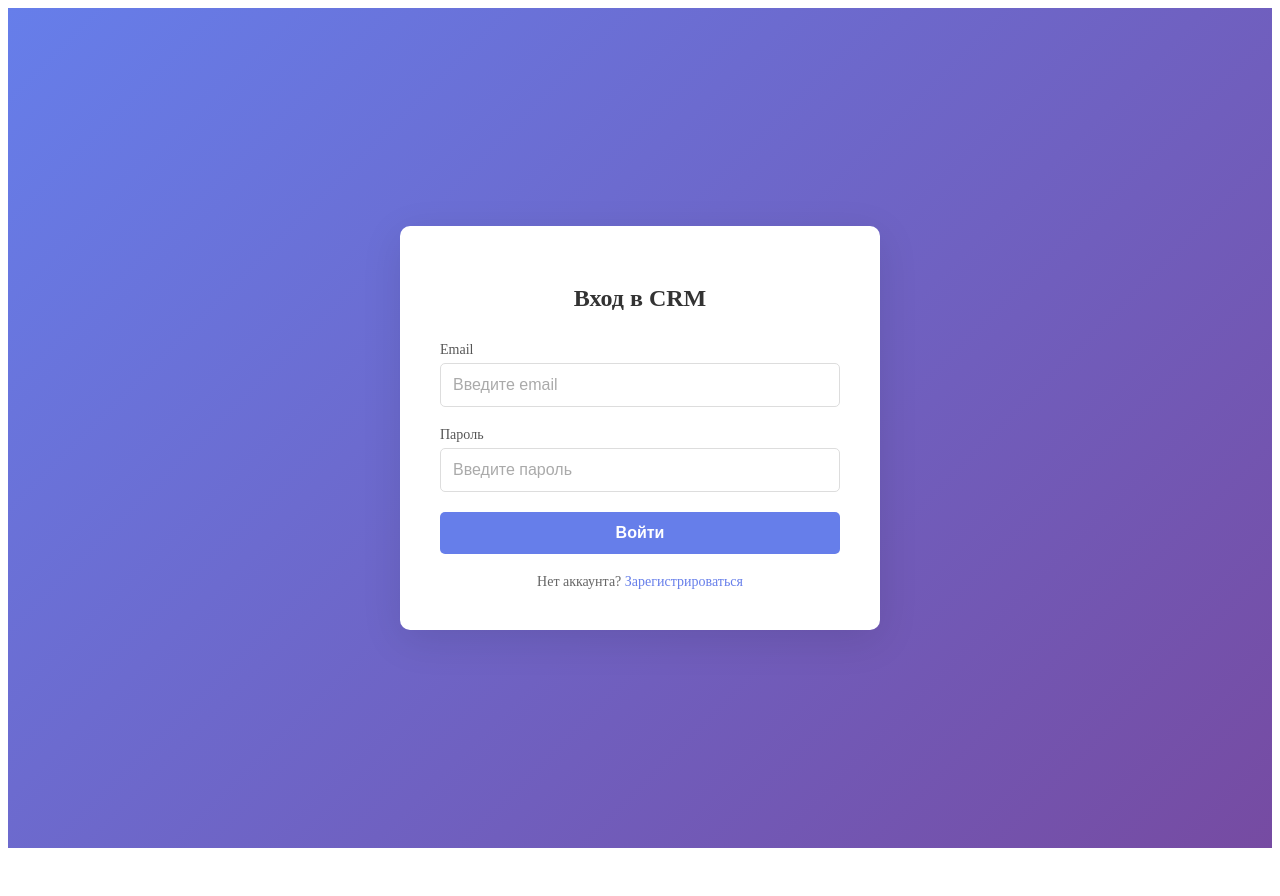
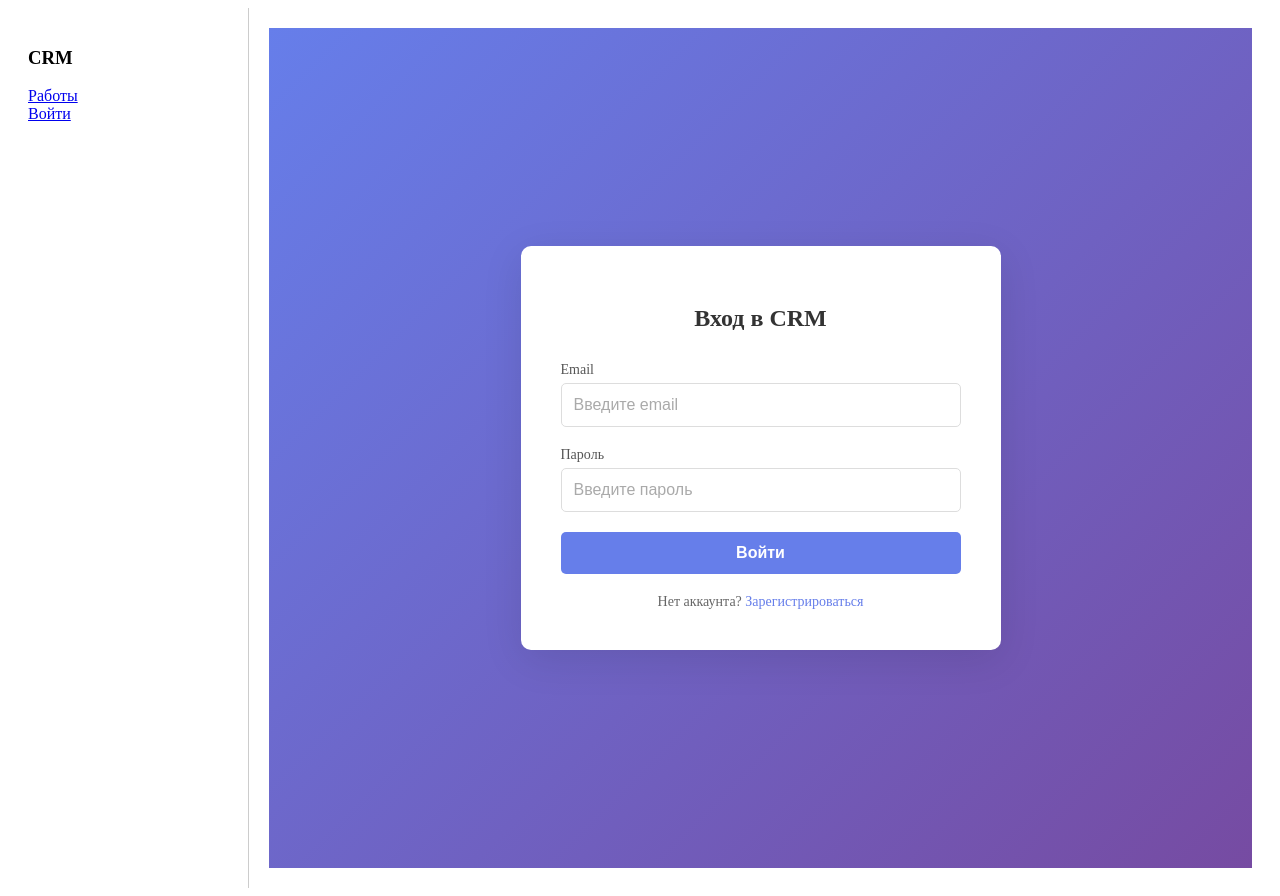
Before and after one commit to mkonchev/CRM-system, a React (Create React App) app in the folder frontend/: page /login in a window 1280 px wide. Before the commit the page ends 856 px from the top, so only its background shows below. Built offline with nearby package versions, Linux system fonts and the light colour scheme.

Commit message:
add /works to main page

```diff
--- a/frontend/src/App.js
+++ b/frontend/src/App.js
@@ -1,4 +1,4 @@
-import { BrowserRouter, Routes, Route, Navigate, Link} from 'react-router-dom';
+import { BrowserRouter, Routes, Route, Navigate, Link } from 'react-router-dom';
 import { useAuth } from './context/AuthContext';
 import LoginPage from './pages/Login/LoginPage';
 import CarsPage from './pages/Cars/CarsPage';
@@ -15,16 +15,27 @@ function App() {
   return (
     <BrowserRouter>
       {!token ? (
-        // Неавторизован — только логин
-        <Routes>
-          <Route path="/login" element={<LoginPage />} />
-          <Route path="/register" element={<RegisterPage />} />
-          <Route path="*" element={<Navigate to="/login" replace />} />
-        </Routes>
+        <div style={{ display: 'flex' }}>
+          <nav style={{ width: '200px', padding: '20px', borderRight: '1px solid #ccc' }}>
+            <h3>CRM</h3>
+            <ul style={{ listStyle: 'none', padding: 0 }}>
+              <li><Link to="/works">Работы</Link></li>
+              <li><Link to="/login">Войти</Link></li>
+            </ul>
+          </nav>
+
+          <div style={{ flex: 1, padding: '20px' }}>
+            <Routes>
+              <Route path="/login" element={<LoginPage />} />
+              <Route path="/register" element={<RegisterPage />} />
+              <Route path="/works" element={<WorksPage />} />
+              <Route path="*" element={<Navigate to="/works" replace />} />
+            </Routes>
+          </div>
+        </div>
       ) : (
         // Авторизован — все страницы
         <div style={{ display: 'flex' }}>
-          {/* Навигация */}
           <nav style={{ width: '200px', padding: '20px', borderRight: '1px solid #ccc' }}>
             <h3>CRM</h3>
             <ul style={{ listStyle: 'none', padding: 0 }}>
@@ -32,12 +43,10 @@ function App() {
               <li><Link to="/profile">Профиль</Link></li>
               <li><Link to="/works">Работы</Link></li>
               <li><Link to="/orders">Заказы</Link></li>
-              {/* <li><Link to="/create-order">Создать заказ</Link></li> */}
               <li><button onClick={logout}>Выйти</button></li>
             </ul>
           </nav>
 
-          {/* Контент */}
           <div style={{ flex: 1, padding: '20px' }}>
             <Routes>
               <Route path="/cars" element={<CarsPage />} />
```
